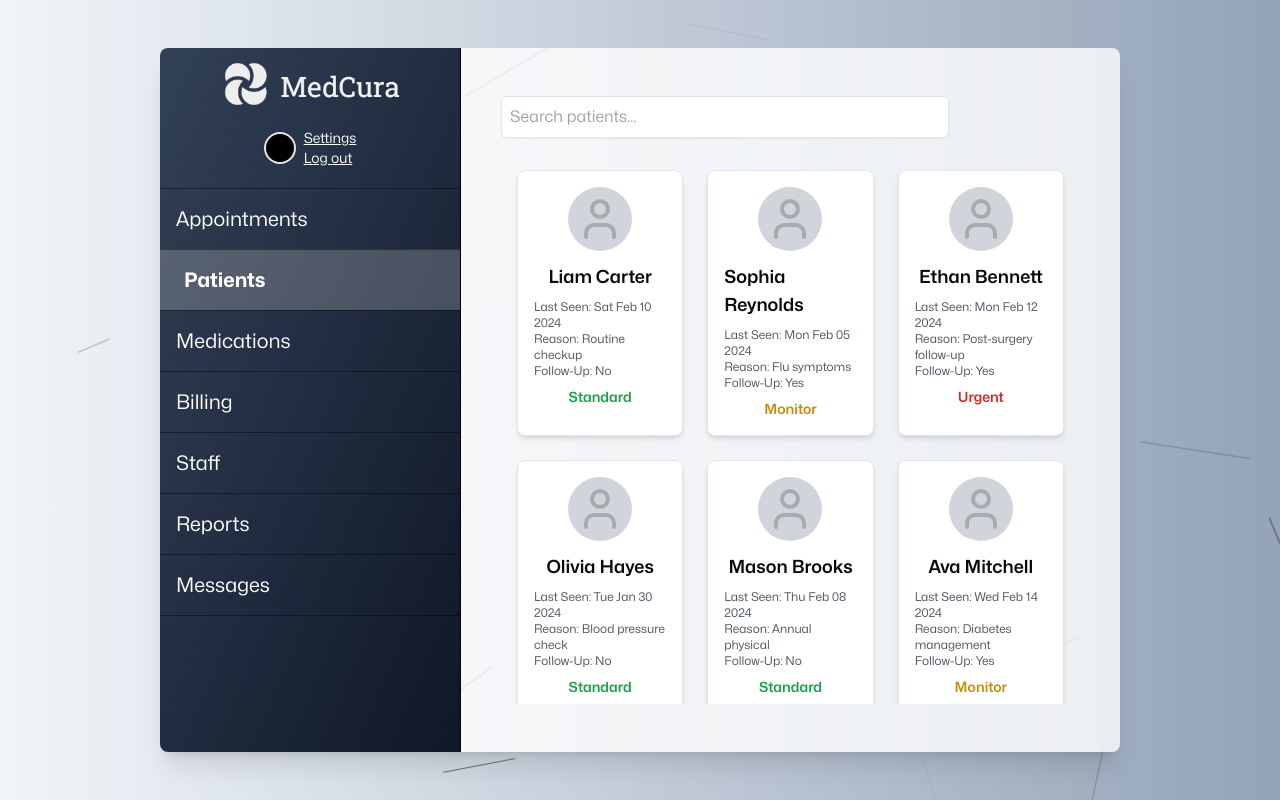
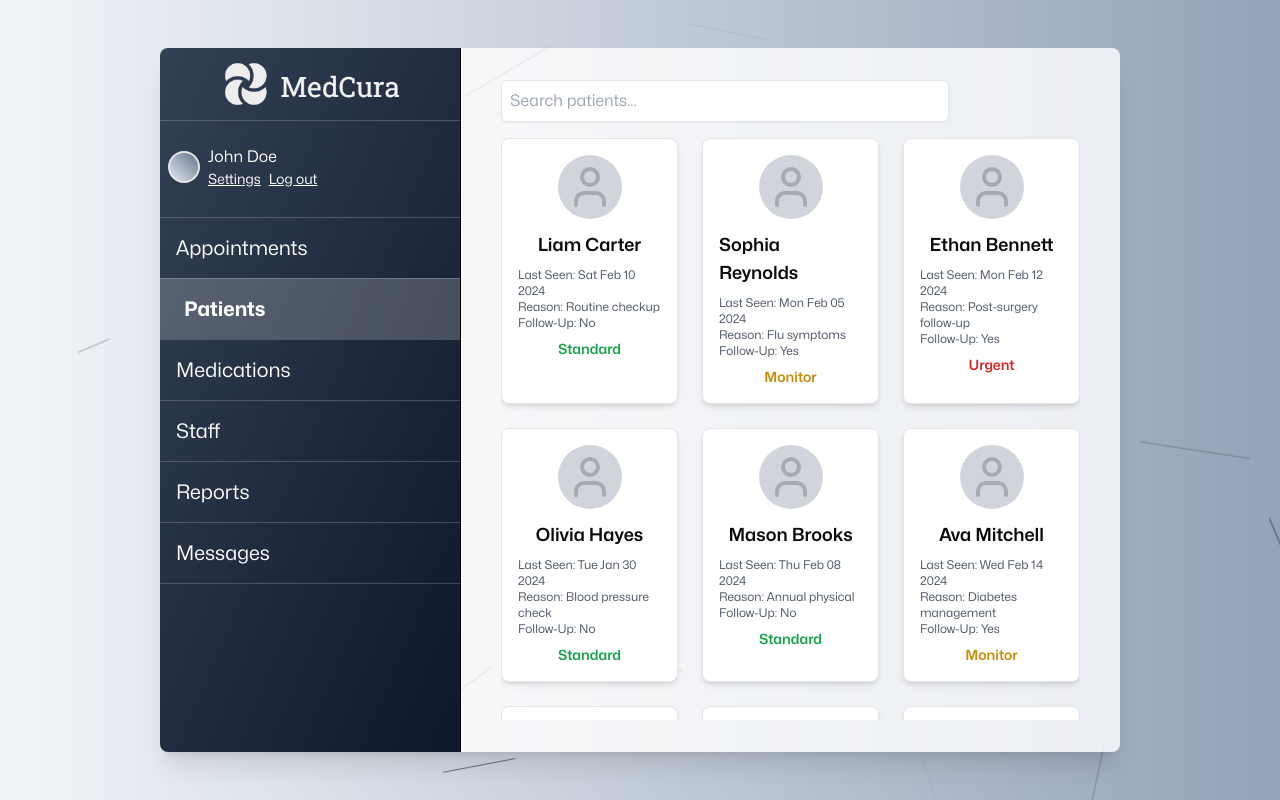
Before and after one commit to Ray-Hackshaw/medcura, a Next.js app: page /patients in a window 1280 px wide. Built offline with nearby package versions, Linux system fonts and the light colour scheme.

Commit message:
style: overall

```diff
--- a/app/(signed-in)/dashboard/page.tsx
+++ b/app/(signed-in)/dashboard/page.tsx
@@ -77,9 +77,6 @@ export default async function DashboardPage() {
         <LiveTimer />
       </div>
       <div className="w-full bg-white shadow-xl p-1 lg:p-4 rounded-md border-slate-200 border overflow-hidden">
-        <p className="font-semibold text-xl md:text-2xl py-4 text-center">
-          Your day at a glance:
-        </p>
         <div className="grid gap-1 grid-cols-2 lg:gap-4">
           {quickStartItems.map((item, id) => (
             <Link
--- a/app/(signed-in)/layout.tsx
+++ b/app/(signed-in)/layout.tsx
@@ -14,10 +14,10 @@ export default function DashboardLayout({
       className="mx-auto md:p-12 xl:px-40 flex flex-col relative h-screen"
       id="dashboard-layout"
     >
-      <div className="w-full flex-1 shadow-xl md:rounded-lg overflow-hidden flex flex-col max-w-[1440px] mx-auto">
+      <div className="w-full flex-1 shadow-xl md:rounded-lg overflow-hidden flex flex-col max-w-[1440px] mx-auto relative">
         <div className="w-full md:flex flex-1 overflow-y-auto">
           <SideBar />
-          <div className="w-full border-black border-l md:p-4 bg-white/80 flex-1 h-full overflow-y-auto">
+          <div className="w-full border-black border-l md:px-4 md:py-8 bg-white/80 flex-1 h-full overflow-hidden">
             {children}
           </div>
         </div>
--- a/app/(signed-in)/medications/page.tsx
+++ b/app/(signed-in)/medications/page.tsx
@@ -321,7 +321,7 @@ export default function MedicationsPage() {
     .sort((a, b) => a.name.localeCompare(b.name));
 
   return (
-    <div className="w-full mx-auto max-h-[100vh] bg-transparent pb-40 overflow-y-auto flex-1 flex flex-col gap-4 px-6 py-8">
+    <div className="w-full mx-auto max-h-[100vh] bg-transparent pb-40 overflow-y-auto flex-1 flex flex-col gap-4 px-6">
       <input
         type="text"
         placeholder="Search medications..."
--- a/app/(signed-in)/patients/[id]/page.tsx
+++ b/app/(signed-in)/patients/[id]/page.tsx
@@ -52,7 +52,6 @@ export default function PatientPage() {
             patient.careStatus === "monitor" && "text-yellow-600"
           )}
         >
-          Status:{" "}
           {patient.careStatus.charAt(0).toUpperCase() +
             patient.careStatus.slice(1)}
         </p>
--- a/app/(signed-in)/patients/page.tsx
+++ b/app/(signed-in)/patients/page.tsx
@@ -177,7 +177,7 @@ export default function PatientsPage() {
   );
 
   return (
-    <div className="w-full mx-auto max-h-[100vh] bg-transparent pb-40 overflow-y-auto flex-1 flex flex-col gap-4 px-6 py-8">
+    <div className="w-full mx-auto max-h-[100vh] bg-transparent pb-40 overflow-y-auto flex-1 flex flex-col gap-4 px-6">
       <input
         type="text"
         placeholder="Search patients..."
@@ -185,7 +185,7 @@ export default function PatientsPage() {
         value={search}
         onChange={(e) => setSearch(e.target.value)}
       />
-      <div className="grid grid-cols-1 md:grid-cols-2 lg:grid-cols-3 gap-6 p-4 overflow-y-auto">
+      <div className="grid grid-cols-1 md:grid-cols-2 lg:grid-cols-3 gap-6 overflow-y-auto">
         {filteredPatients.map((patient) => (
           <Link
             key={patient.name}
--- a/app/components/MobileSideMenu.tsx
+++ b/app/components/MobileSideMenu.tsx
@@ -12,7 +12,7 @@ const menuItems = [
   "Appointments",
   "Patients",
   "Medications",
-  "Billing",
+  // "Billing",
   "Staff",
   "Reports",
   "Messages",
--- a/app/components/SideBar.tsx
+++ b/app/components/SideBar.tsx
@@ -1,14 +1,13 @@
 import Link from "next/link";
 import { MobileSideMenu } from "./MobileSideMenu";
 import { SideMenu } from "./SideMenu";
-import { TransitionLink } from "./TransitionLink";
 import Image from "next/image";
 
 export const SideBar = () => {
   return (
     <div className="z-[20] relative md:max-w-[200px] lg:max-w-[300px] w-full overflow-hidden text-white ">
       <div className="flex md:flex-col md:gap-4 w-full bg-gradient-to-br from-slate-700 to-slate-900 md:h-full">
-        <div className="flex items-center gap-2 md:flex-col">
+        <div className="flex items-center gap-2 md:flex-col border-b border-white/20">
           <Link href="/dashboard">
             <Image
               src="/logo-white.png"
@@ -17,22 +16,16 @@ export const SideBar = () => {
               alt="Med Cura white logo"
             />
           </Link>
-          <div className="flex gap-2 items-center">
-            <div className="hidden md:block w-full min-w-4 md:w-8 md:h-8 rounded-full bg-black border-2" />
-            <div className="md:flex-col">
-              <p className="text-gray-100 hidden md:visible md:text-base">
-                Welcome, user
-              </p>
-              <div className="hidden md:block text-sm">
-                <div className="underline cursor-not-allowed">Settings</div>
-                <TransitionLink
-                  href="/"
-                  className="underline"
-                  transitionId="dashboard-layout"
-                >
-                  Log out
-                </TransitionLink>
-              </div>
+        </div>
+        <div className="hidden md:flex gap-2 items-center p-2">
+          <div className="hidden md:block w-full min-w-4 md:w-8 md:h-8 rounded-full bg-gradient-to-bl from-slate-500 to-slate-200 border-2" />
+          <div className="md:flex-col text-white">
+            <p className="hidden md:flex md:text-base">John Doe</p>
+            <div className="hidden md:flex gap-2 text-sm">
+              <div className="underline cursor-not-allowed">Settings</div>
+              <Link href="/" className="underline">
+                Log out
+              </Link>
             </div>
           </div>
         </div>
--- a/app/components/SideMenu.tsx
+++ b/app/components/SideMenu.tsx
@@ -8,7 +8,7 @@ const menuItems = [
   "Appointments",
   "Patients",
   "Medications",
-  "Billing",
+  // "Billing",
   "Staff",
   "Reports",
   "Messages",
@@ -25,7 +25,7 @@ export const SideMenu = () => {
           className={cn(
             path.includes(item.toLowerCase()) &&
               "font-bold bg-white/20 indent-2",
-            "hover:font-bold transition-all px-4 md:text-xl hover:indent-2 hover:bg-white/20 duration-200 border-t last:border-b border-black/40 py-2 md:py-4"
+            "hover:font-bold transition-all px-4 md:text-xl hover:indent-2 hover:bg-white/20 duration-200 border-t last:border-b border-white/20 py-2 md:py-4"
           )}
         >
           {item}
```
